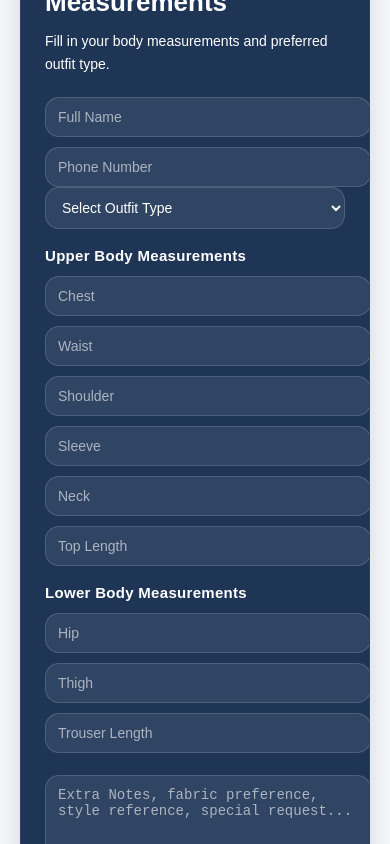
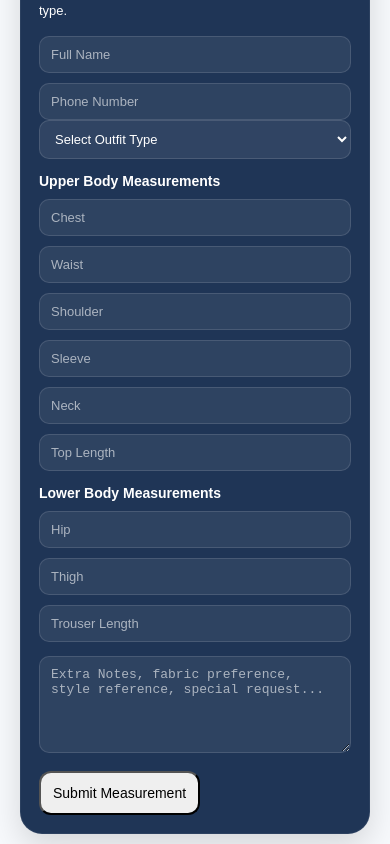
Before and after one commit to princebelieve/moris-clothings, a React (Vite) app in the folder client/: page /contact in a window 390 px wide. Shown: the part 900-1744 px from the top of the page. Built offline with nearby package versions, Linux system fonts and the light colour scheme; no server answers.

Commit message:
Trying to make the measurement form shorter

```diff
--- a/client/src/styles/global.css
+++ b/client/src/styles/global.css
@@ -1040,86 +1040,99 @@ button:hover {
   position: relative;
   z-index: 1;
   display: grid;
-  grid-template-columns: minmax(0, 0.95fr) minmax(320px, 0.75fr);
-  gap: 22px;
+  grid-template-columns: minmax(0, 1.15fr) minmax(280px, 0.75fr);
+  gap: 18px;
   align-items: start;
-  max-width: 1080px;
+  max-width: 1000px;
+}
+
+.measurement-form {
+  background: #1f3556;
+  color: white;
+  padding: 20px;
+  border-radius: 20px;
+  box-shadow: 0 10px 24px rgba(0,0,0,0.12);
+  border: 1px solid rgba(255,255,255,0.06);
+  max-width: 100%;
 }
 
 .measurement-header h2 {
-  margin: 6px 0 8px;
-  font-size: 30px;
+  margin: 4px 0 6px;
+  font-size: 26px;
   line-height: 1.1;
   color: white;
 }
 
 .measurement-header p {
+  margin: 0 0 16px;
+  font-size: 13px;
+  line-height: 1.5;
   color: rgba(255,255,255,0.72);
-  margin-bottom: 22px;
-  font-size: 14px;
-  line-height: 1.6;
+}
+
+.measurement-grid {
+  display: grid;
+  gap: 8px;
 }
 
 .measurement-grid {
   display: grid;
   gap: 10px;
+  width: 100%;
+}
+
+.measurement-grid > * {
+  min-width: 0;
+}
+
+.measurement-grid input,
+.measurement-grid select {
+  min-width: 0;
 }
 
 .two-col {
-  grid-template-columns: repeat(2, 1fr);
+  grid-template-columns: repeat(2, minmax(0, 1fr));
 }
 
 .three-col {
-  grid-template-columns: repeat(3, 1fr);
+  grid-template-columns: repeat(3, minmax(0, 1fr));
+}
+
+.measurement-section {
+  margin-top: 14px;
+}
+
+.luxury-card h3 {
+  margin: 0 0 10px;
+  font-size: 14px;
+  color: rgba(255,255,255,0.92);
 }
 
 .measurement-form input,
 .measurement-form select,
 .measurement-form textarea {
   width: 100%;
-  padding: 12px 14px;
-  border-radius: 12px;
+  min-width: 0;
+  box-sizing: border-box;
+  padding: 10px 12px;
+  font-size: 13px;
+  border-radius: 10px;
   border: 1px solid rgba(255,255,255,0.12);
   background: rgba(255,255,255,0.07);
   color: white;
-  font-size: 14px;
-}
-
-.measurement-form input:focus,
-.measurement-form select:focus,
-.measurement-form textarea:focus {
-  outline: none;
-  border-color: var(--gold);
-  box-shadow: 0 0 0 4px rgba(201,162,74,0.15);
-  background: white;
-}
-
-.measurement-section {
-  margin-top: 18px;
-}
-
-.luxury-card h3 {
-  margin: 0 0 12px;
-  color: rgba(255,255,255,0.92);
-  font-size: 15px;
-  letter-spacing: 0.3px;
 }
 
 .measurement-form textarea {
-  margin-top: 22px;
+  margin-top: 14px;
+  min-height: 80px;
   resize: vertical;
 }
 
 .measurement-submit {
-  margin-top: 18px;
-  width: 100%;
-  border: none;
-  border-radius: 14px;
-  padding: 14px;
-  background: linear-gradient(135deg, var(--gold), #d6b46f);
-  color: #111;
-  font-size: 15px;
-  font-weight: 700;
+  margin-top: 14px;
+  padding: 12px;
+  border-radius: 12px;
+  font-size: 14px;
 }
 
 .measurement-form {
@@ -1135,17 +1148,6 @@ button:hover {
 .measurement-form h2,
 .measurement-form h3,
 .measurement-form p {
-  color: white;
-}
-
-.measurement-form input,
-.measurement-form select,
-.measurement-form textarea {
-  width: 100%;
-  padding: 15px 16px;
-  border-radius: 14px;
-  border: 1px solid rgba(255,255,255,0.15);
-  background: rgba(255,255,255,0.08);
   color: white;
 }
 
@@ -1203,55 +1205,45 @@ button:hover {
 
 @media (max-width: 900px) {
   .measurement-layout {
-  margin-top: 40px;
-  position: relative;
-  z-index: 2;
     grid-template-columns: 1fr;
+    gap: 18px;
+    margin-top: 24px;
   }
 
   .contact-copy h1 {
     font-size: 40px;
   }
 
-  .contact-strip,
-  .two-col {
-  grid-template-columns: 1fr;
+  .measurement-form {
+    padding: 18px;
   }
 
-.three-col {
-  grid-template-columns: repeat(2, 1fr);
-}
-
-.measurement-form {
-  padding: 20px;
+  .two-col,
+  .three-col,
+  .contact-strip {
+    grid-template-columns: 1fr;
+    flex-direction: column;
   }
 
   .measurement-header h2 {
-  font-size: 26px;
+    font-size: 22px;
   }
 
   .measurement-form input,
   .measurement-form select,
   .measurement-form textarea {
-  padding: 11px 12px;
+    padding: 10px 11px;
+    font-size: 13px;
+  }
+
+  .contact-hero-image img {
+    height: 420px;
+  }
 }
 
 @media (max-width: 560px) {
   .three-col {
     grid-template-columns: 1fr;
-  }
-}
-
-  .contact-hero-image img {
-    height: 420px;
-  }
-
-  .measurement-layout {
-    margin-top: 30px;
-  }
-
-  .measurement-form {
-    padding: 24px;
   }
 }
 
```
Lines whose indentation alone changed are shown as unchanged.
